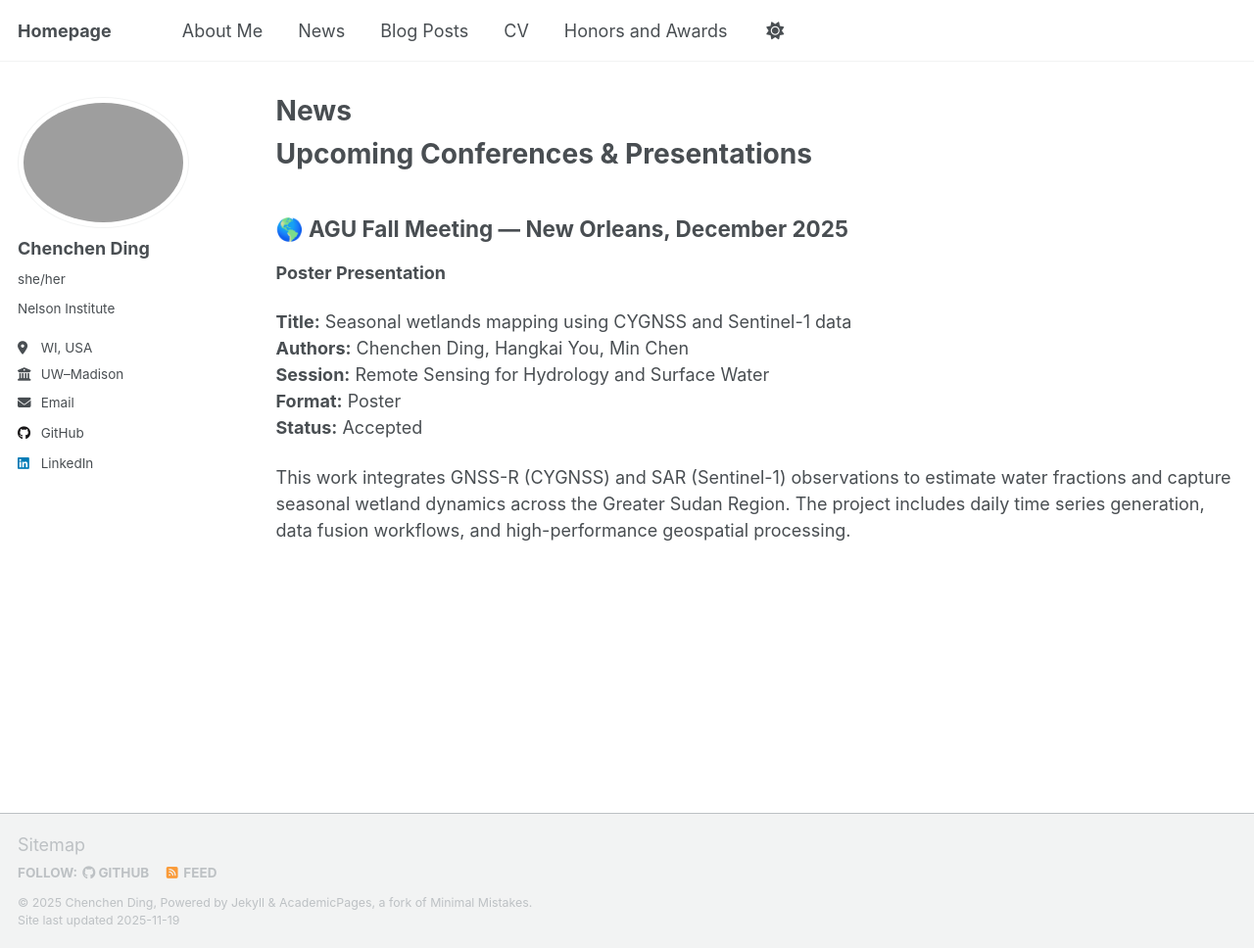
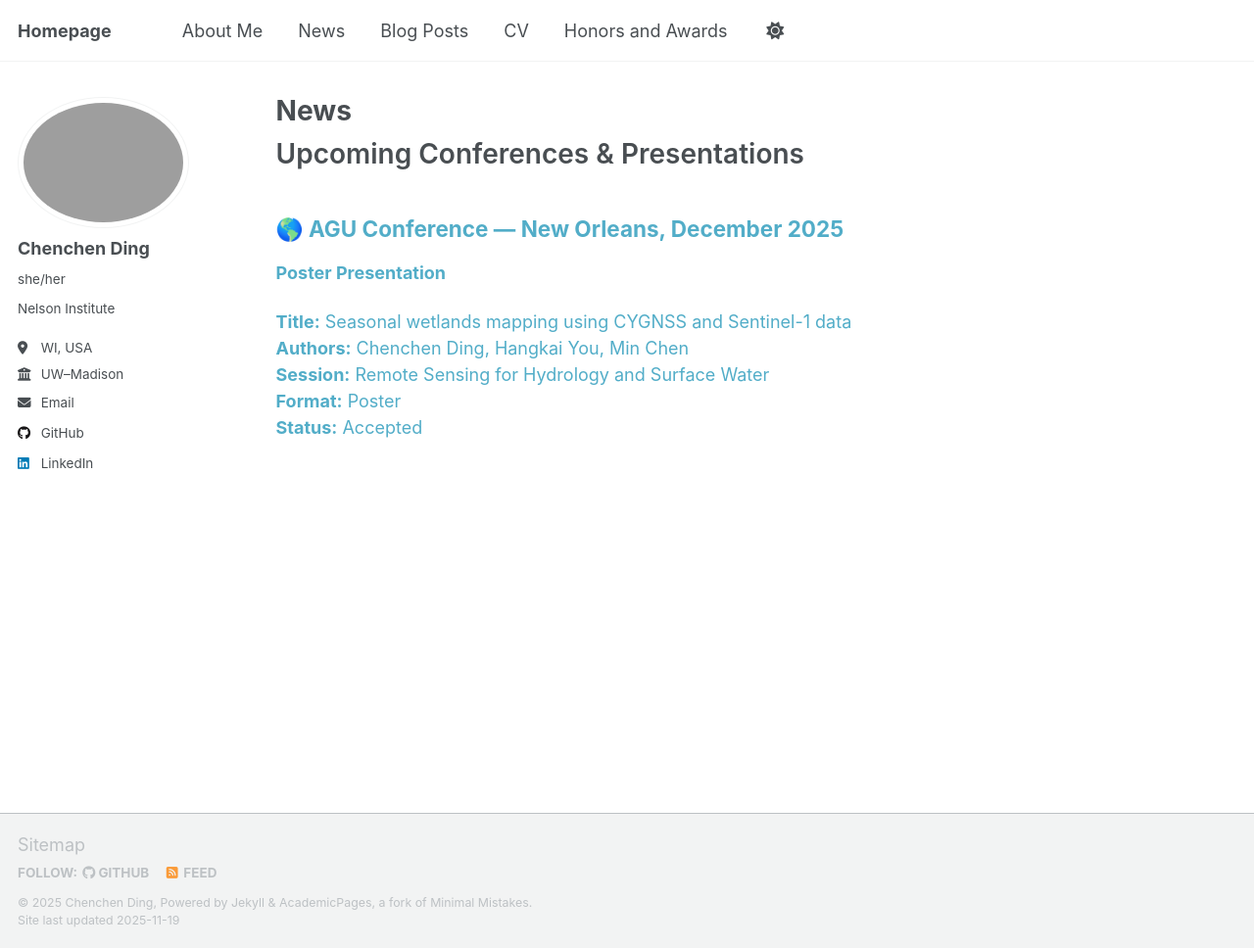
Before and after one commit to DCC0329/ChenchenDing.github.io, a Jekyll site: the page built from _pages/news.html, in a window 1280 px wide and 968 px high. Shown: the whole window at 98% size. Built offline with Jekyll 4.4.1, drawn with Linux system fonts in a browser that asks for light colours; a script that is not in the unit is left out.

Commit message:
Update news.html

```diff
--- a/_pages/news.html
+++ b/_pages/news.html
@@ -5,9 +5,13 @@ permalink: /news/
 author_profile: true
 ---
 
-<h1>Upcoming Conferences & Presentations</h1>
+<h1 style="font-size: 28px; font-weight: 600; margin-bottom: 12px;">
+  Upcoming Conferences & Presentations
+</h1>
 
-<h2>🌎 <strong>AGU Fall Meeting — New Orleans, December 2025</strong></h2>
+
+<h2>🌎 <a href="https://www.agu.org" target="_blank" style="text-decoration: none;">
+  <strong>AGU Conference — New Orleans, December 2025</strong></h2>
 <p><strong>Poster Presentation</strong></p>
 
 <p>
@@ -17,7 +21,3 @@ author_profile: true
   <strong>Format:</strong> Poster<br>
   <strong>Status:</strong> Accepted
 </p>
-
-<p>
-This work integrates GNSS-R (CYGNSS) and SAR (Sentinel-1) observations to estimate water fractions and capture seasonal wetland dynamics across the Greater Sudan Region. The project includes daily time series generation, data fusion workflows, and high-performance geospatial processing.
-</p>
```
